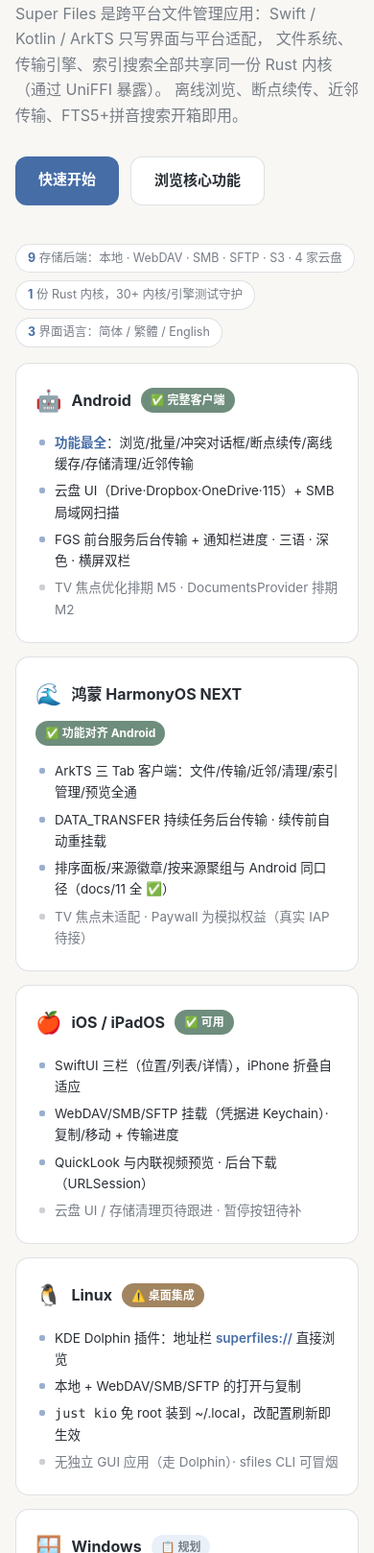
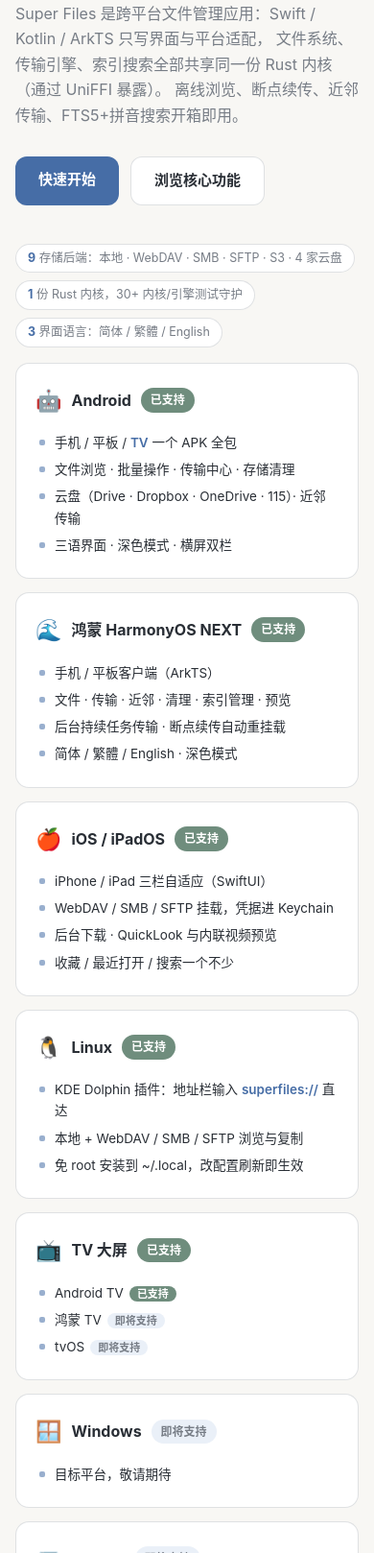
Before and after one commit to bleedingfight/superfiles, a plain HTML site: page website/index.html in a window 390 px wide. Shown: the part 382-2000 px from the top of the page at 96% size. Drawn offline with Linux system fonts and the light colour scheme.

Commit message:
website: user-facing platform status wording + TV card
- Status badges simplified to 已支持 / 即将支持 (no internal milestones)
- Add TV card: Android TV supported, HarmonyOS TV / tvOS coming
- Android card now covers phone/tablet/TV in one APK
- Strip progress jargon from hero pill, platform matrix and docs links

```diff
--- a/website/index.html
+++ b/website/index.html
@@ -150,7 +150,6 @@
     display: inline-block; font-size: 12px; font-weight: 700; padding: 3px 10px; border-radius: 999px; white-space: nowrap;
   }
   .status.full { color: #fff; background: var(--success); }
-  .status.part { color: #fff; background: var(--primary-warm); }
   .status.plan { color: var(--on-variant); background: var(--surface-tint); }
   .pcard ul { list-style: none; font-size: 13.5px; }
   .pcard li { padding: 3px 0 3px 20px; position: relative; color: var(--on-surface); }
@@ -158,9 +157,11 @@
     content: ""; position: absolute; left: 4px; top: 11px;
     width: 6px; height: 6px; border-radius: 2px; background: var(--primary); opacity: .55;
   }
-  .pcard li.miss { color: var(--on-variant); }
-  .pcard li.miss::before { background: var(--outline); }
   .pcard li b { color: var(--primary); font-weight: 600; }
+  /* 子平台行内的迷你状态（TV 卡用） */
+  .mini { font-size: 11px; font-weight: 700; padding: 1px 8px; border-radius: 999px; margin-left: 6px; white-space: nowrap; }
+  .mini.full { color: #fff; background: var(--success); }
+  .mini.plan { color: var(--on-variant); background: var(--surface-tint); }
   .num { font-variant-numeric: tabular-nums; color: var(--primary-warm); font-weight: 700; }
 
   /* ===== 平台矩阵 ===== */
@@ -252,8 +253,8 @@
   <div class="badges">
     <span class="pill">Rust 内核</span>
     <span class="pill">UniFFI 自动生成绑定</span>
-    <span class="pill">Android · 鸿蒙 · iOS · Linux ✓ ｜ Windows · macOS 规划中</span>
-    <span class="pill">M1 可用 ✓</span>
+    <span class="pill">Android · 鸿蒙 · iOS · Linux · Android TV 已支持｜Windows · macOS · 鸿蒙 TV · tvOS 即将支持</span>
+    <span class="pill">Android · 鸿蒙 · iOS 功能逐行对照一致</span>
   </div>
   <h1>一份 Rust 内核，<br>装进<span class="accent">每一个</span>平台<span class="accent">原生</span>的文件管理器</h1>
   <p class="sub">
@@ -273,55 +274,58 @@
   </div>
   <div class="platforms">
     <div class="pcard">
-      <div class="head"><span class="emoji">🤖</span><b>Android</b><span class="status full">✅ 完整客户端</span></div>
+      <div class="head"><span class="emoji">🤖</span><b>Android</b><span class="status full">已支持</span></div>
       <ul>
-        <li><b>功能最全</b>：浏览/批量/冲突对话框/断点续传/离线缓存/存储清理/近邻传输</li>
-        <li>云盘 UI（Drive·Dropbox·OneDrive·115）+ SMB 局域网扫描</li>
-        <li>FGS 前台服务后台传输 + 通知栏进度 · 三语 · 深色 · 横屏双栏</li>
-        <li class="miss">TV 焦点优化排期 M5 · DocumentsProvider 排期 M2</li>
+        <li>手机 / 平板 / <b>TV</b> 一个 APK 全包</li>
+        <li>文件浏览 · 批量操作 · 传输中心 · 存储清理</li>
+        <li>云盘（Drive · Dropbox · OneDrive · 115）· 近邻传输</li>
+        <li>三语界面 · 深色模式 · 横屏双栏</li>
       </ul>
     </div>
     <div class="pcard">
-      <div class="head"><span class="emoji">🌊</span><b>鸿蒙 HarmonyOS NEXT</b><span class="status full">✅ 功能对齐 Android</span></div>
+      <div class="head"><span class="emoji">🌊</span><b>鸿蒙 HarmonyOS NEXT</b><span class="status full">已支持</span></div>
       <ul>
-        <li>ArkTS 三 Tab 客户端：文件/传输/近邻/清理/索引管理/预览全通</li>
-        <li>DATA_TRANSFER 持续任务后台传输 · 续传前自动重挂载</li>
-        <li>排序面板/来源徽章/按来源聚组与 Android 同口径（docs/11 全 ✅）</li>
-        <li class="miss">TV 焦点未适配 · Paywall 为模拟权益（真实 IAP 待接）</li>
+        <li>手机 / 平板客户端（ArkTS）</li>
+        <li>文件 · 传输 · 近邻 · 清理 · 索引管理 · 预览</li>
+        <li>后台持续任务传输 · 断点续传自动重挂载</li>
+        <li>简体 / 繁體 / English · 深色模式</li>
       </ul>
     </div>
     <div class="pcard">
-      <div class="head"><span class="emoji">🍎</span><b>iOS / iPadOS</b><span class="status full">✅ 可用</span></div>
+      <div class="head"><span class="emoji">🍎</span><b>iOS / iPadOS</b><span class="status full">已支持</span></div>
       <ul>
-        <li>SwiftUI 三栏（位置/列表/详情），iPhone 折叠自适应</li>
-        <li>WebDAV/SMB/SFTP 挂载（凭据进 Keychain）· 复制/移动 + 传输进度</li>
-        <li>QuickLook 与内联视频预览 · 后台下载（URLSession）</li>
-        <li class="miss">云盘 UI / 存储清理页待跟进 · 暂停按钮待补</li>
+        <li>iPhone / iPad 三栏自适应（SwiftUI）</li>
+        <li>WebDAV / SMB / SFTP 挂载，凭据进 Keychain</li>
+        <li>后台下载 · QuickLook 与内联视频预览</li>
+        <li>收藏 / 最近打开 / 搜索一个不少</li>
       </ul>
     </div>
     <div class="pcard">
-      <div class="head"><span class="emoji">🐧</span><b>Linux</b><span class="status part">⚠️ 桌面集成</span></div>
+      <div class="head"><span class="emoji">🐧</span><b>Linux</b><span class="status full">已支持</span></div>
       <ul>
-        <li>KDE Dolphin 插件：地址栏 <b>superfiles://</b> 直接浏览</li>
-        <li>本地 + WebDAV/SMB/SFTP 的打开与复制</li>
-        <li><code>just kio</code> 免 root 装到 ~/.local，改配置刷新即生效</li>
-        <li class="miss">无独立 GUI 应用（走 Dolphin）· sfiles CLI 可冒烟</li>
+        <li>KDE Dolphin 插件：地址栏输入 <b>superfiles://</b> 直达</li>
+        <li>本地 + WebDAV / SMB / SFTP 浏览与复制</li>
+        <li>免 root 安装到 ~/.local，改配置刷新即生效</li>
       </ul>
     </div>
     <div class="pcard">
-      <div class="head"><span class="emoji">🪟</span><b>Windows</b><span class="status plan">📋 规划</span></div>
+      <div class="head"><span class="emoji">📺</span><b>TV 大屏</b><span class="status full">已支持</span></div>
       <ul>
-        <li>目标平台，客户端尚未开始</li>
-        <li>Rust 内核纯跨平台，无已知平台阻塞</li>
-        <li class="miss">暂无界面代码；落地前可先以 sfiles CLI 体验内核</li>
+        <li>Android TV<span class="mini full">已支持</span></li>
+        <li>鸿蒙 TV<span class="mini plan">即将支持</span></li>
+        <li>tvOS<span class="mini plan">即将支持</span></li>
       </ul>
     </div>
     <div class="pcard">
-      <div class="head"><span class="emoji">💻</span><b>macOS</b><span class="status plan">📋 规划</span></div>
+      <div class="head"><span class="emoji">🪟</span><b>Windows</b><span class="status plan">即将支持</span></div>
       <ul>
-        <li>目标平台，客户端尚未开始</li>
-        <li>与 iOS 共享 Swift 绑定与 SwiftUI 组件，落地路径最短</li>
-        <li class="miss">暂无界面代码；需 macOS + Xcode 起工程</li>
+        <li>目标平台，敬请期待</li>
+      </ul>
+    </div>
+    <div class="pcard">
+      <div class="head"><span class="emoji">💻</span><b>macOS</b><span class="status plan">即将支持</span></div>
+      <ul>
+        <li>目标平台，敬请期待</li>
       </ul>
     </div>
   </div>
@@ -476,7 +480,7 @@
         <li>三语：简体 / 繁體 / English，Android 13 单应用语言</li>
         <li>深色模式（派生草案）、边到边沉浸</li>
         <li>横屏 / 平板自适应：600dp 双列、840dp 文件页双栏、NavigationRail</li>
-        <li>凭据加密：Android Keystore（AES-256-GCM）/ iOS Keychain / 鸿蒙 Asset（规划中）</li>
+        <li>凭据加密：Android Keystore（AES-256-GCM）/ iOS Keychain</li>
       </ul>
     </div>
   </div>
@@ -494,18 +498,18 @@
       </thead>
       <tbody>
         <tr><td>文件浏览 / 批量操作 / 冲突对话框</td><td class="y">✅</td><td class="y">✅</td><td class="y">✅</td><td class="y">✅</td></tr>
-        <tr><td>传输中心（暂停/继续/终止/断点续传）</td><td class="y">✅ FGS 保活</td><td class="y">✅ 持续任务</td><td class="p">⚠️ 后台待增强</td><td class="n">—</td></tr>
+        <tr><td>传输中心（暂停/继续/终止/断点续传）</td><td class="y">✅ FGS 保活</td><td class="y">✅ 持续任务</td><td class="p">⚠️ 部分</td><td class="n">—</td></tr>
         <tr><td>续传前自动重挂载</td><td class="y">✅</td><td class="y">✅</td><td class="n">❌</td><td class="n">—</td></tr>
         <tr><td>WebDAV / SMB / SFTP 挂载</td><td class="y">✅</td><td class="y">✅</td><td class="y">✅</td><td class="y">✅</td></tr>
-        <tr><td>S3 / 云盘（Drive·Dropbox·OneDrive·115）</td><td class="y">✅</td><td class="y">✅</td><td class="p">⚠️ 待接 UI</td><td class="n">—</td></tr>
+        <tr><td>S3 / 云盘（Drive·Dropbox·OneDrive·115）</td><td class="y">✅</td><td class="y">✅</td><td class="p">⚠️ 部分</td><td class="n">—</td></tr>
         <tr><td>FTS5 + 拼音搜索 / 自然语言查询</td><td class="y">✅</td><td class="y">✅</td><td class="y">✅</td><td class="n">—</td></tr>
         <tr><td>流媒体预览（图片/视频/PDF/音频）</td><td class="y">✅</td><td class="y">✅</td><td class="y">✅</td><td class="n">—</td></tr>
         <tr><td>近邻传输 LocalSend</td><td class="y">✅</td><td class="y">✅</td><td class="y">✅</td><td class="n">—</td></tr>
         <tr><td>存储清理（传输到本机记录 / 排序 / 批量）</td><td class="y">✅</td><td class="y">✅</td><td class="n">❌</td><td class="n">—</td></tr>
         <tr><td>排序面板 + 来源徽章 + 按来源聚组</td><td class="y">✅</td><td class="y">✅</td><td class="n">❌</td><td class="n">—</td></tr>
         <tr><td>三语 i18n / 深色 / 横屏自适应</td><td class="y">✅</td><td class="y">✅</td><td class="y">✅</td><td class="n">—</td></tr>
-        <tr><td>TV（焦点 / 遥控器）</td><td class="p">⚠️ M5</td><td class="p">⚠️ 声明未适配</td><td class="n">—</td><td class="n">—</td></tr>
-        <tr><td>File Provider / DocumentsProvider</td><td class="n">❌ M2</td><td class="n">—</td><td class="n">❌ M2</td><td class="y">✅ 即 KIO</td></tr>
+        <tr><td>TV 大屏</td><td class="y">✅ 已支持</td><td class="n">即将支持</td><td class="n">—</td><td class="n">—</td></tr>
+        <tr><td>File Provider / DocumentsProvider</td><td class="n">❌</td><td class="n">—</td><td class="n">❌</td><td class="y">✅ 即 KIO</td></tr>
       </tbody>
     </table>
   </div>
@@ -590,7 +594,7 @@
   <p class="lead">所有架构决策都有 ADR 记录；Figma 对接物在 design/ 下，tokens.json 是唯一机器可读真相源。</p>
   <div class="grid">
     <div class="card feature"><h3>📐 架构与契约</h3><p><a href="https://github.com/bleedingfight/superfiles/blob/master/docs/01-architecture.md">01 架构</a> · <a href="https://github.com/bleedingfight/superfiles/blob/master/docs/03-vfs-api.md">03 VFS API</a> · <a href="https://github.com/bleedingfight/superfiles/blob/master/docs/adr/">ADR 决策记录</a></p></div>
-    <div class="card feature"><h3>🗺️ 路线与平台</h3><p><a href="https://github.com/bleedingfight/superfiles/blob/master/docs/04-roadmap.md">04 路线图 M0–M5</a> · <a href="https://github.com/bleedingfight/superfiles/blob/master/docs/02-platform-matrix.md">02 平台能力矩阵</a> · <a href="https://github.com/bleedingfight/superfiles/blob/master/docs/11-feature-parity.md">11 三端功能对照</a></p></div>
+    <div class="card feature"><h3>🗺️ 路线与平台</h3><p><a href="https://github.com/bleedingfight/superfiles/blob/master/docs/04-roadmap.md">04 路线图</a> · <a href="https://github.com/bleedingfight/superfiles/blob/master/docs/02-platform-matrix.md">02 平台能力矩阵</a> · <a href="https://github.com/bleedingfight/superfiles/blob/master/docs/11-feature-parity.md">11 三端功能对照</a></p></div>
     <div class="card feature"><h3>🎨 设计系统</h3><p><a href="https://github.com/bleedingfight/superfiles/blob/master/docs/06-design-system.md">06 设计系统</a> · <a href="https://github.com/bleedingfight/superfiles/blob/master/design/tokens.json">tokens.json</a> · <a href="https://github.com/bleedingfight/superfiles/blob/master/design/style-guide.html">style-guide.html</a></p></div>
     <div class="card feature"><h3>🔧 专题</h3><p><a href="https://github.com/bleedingfight/superfiles/blob/master/docs/07-cloud-providers.md">07 云盘接入</a> · <a href="https://github.com/bleedingfight/superfiles/blob/master/docs/08-search-architecture.md">08 搜索架构</a> · <a href="https://github.com/bleedingfight/superfiles/blob/master/docs/10-localsend.md">10 近邻传输</a></p></div>
   </div>
```
